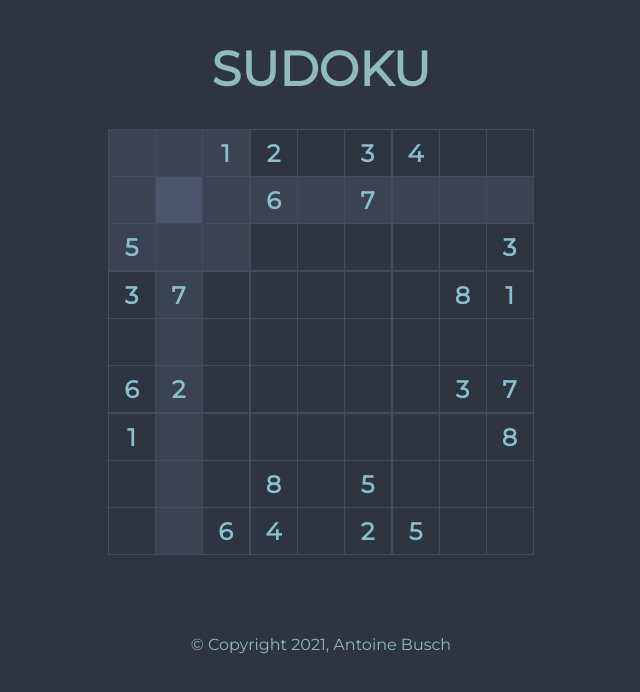
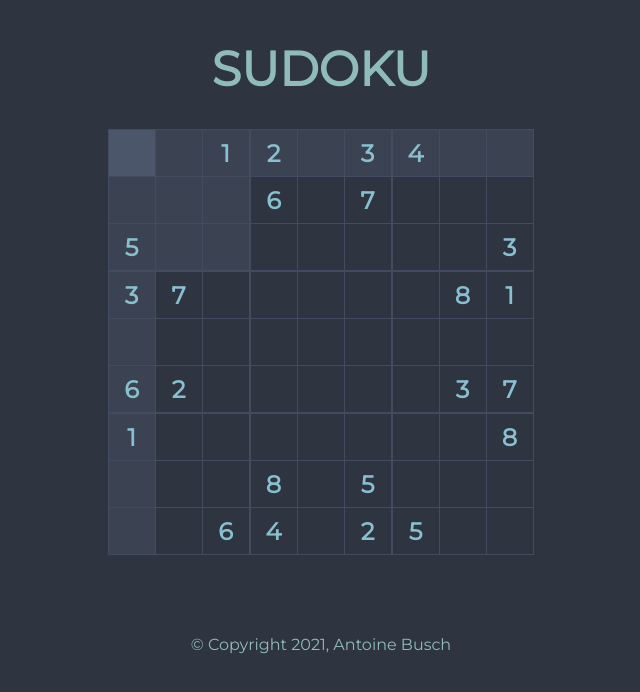
Before and after one commit to abusch/sudoku-react, a React (Create React App) app: page / in a window 1280 px wide. Shown: the top 692 px of the page, without its empty margins (319-959 px from the left). Built offline with nearby package versions, Linux system fonts and the light colour scheme.

Commit message:
Use Redux to manage the selection

```diff
--- a/package.json
+++ b/package.json
@@ -1,13 +1,15 @@
 {
-  "name": "sudoku",
+  "name": "sudoku-react",
   "version": "0.1.0",
   "private": true,
   "dependencies": {
+    "@reduxjs/toolkit": "^1.6.1",
     "@testing-library/jest-dom": "^5.11.4",
     "@testing-library/react": "^11.1.0",
     "@testing-library/user-event": "^12.1.10",
     "react": "^17.0.2",
     "react-dom": "^17.0.2",
+    "react-redux": "^7.2.5",
     "react-scripts": "4.0.3"
   },
   "scripts": {
--- a/src/App.js
+++ b/src/App.js
@@ -1,5 +1,7 @@
+import React, { useState, useEffect } from 'react';
+import { useSelector, useDispatch } from 'react-redux';
+import { moveRight, moveLeft, moveUp, moveDown } from './selectionSlice';
 import './App.css';
-import React, { useState, useEffect } from 'react';
 
 export const Cell = (props) => {
   const classes = ["cell", props.selection];
@@ -91,10 +93,8 @@ const App = () => {
     return { value: v, locked: (v !== 0), pencilMarks: Array(9) };
   });
   const [boardData, setBoardData] = useState(initialData);
-  const [selection, setSelection] = useState({
-    row: 1,
-    column: 1
-  });
+  const selection = useSelector(state => state.selection);
+  const dispatch = useDispatch();
 
   const digitKeyToDigit = (code) => {
     switch (code) {
@@ -120,17 +120,13 @@ const App = () => {
       // console.log("current selected: " + x + ", " + y);
 
       if (event.key === 'j' || event.key === 'ArrowDown') {
-        y = (y === 8) ? 0 : y + 1;
-        setSelection({ column: x, row: y });
+        dispatch(moveDown());
       } else if (event.key === 'k' || event.key === 'ArrowUp') {
-        y = (y === 0) ? 8 : y - 1;
-        setSelection({ column: x, row: y });
+        dispatch(moveUp());
       } else if (event.key === 'h' || event.key === 'ArrowLeft') {
-        x = (x === 0) ? 8 : x - 1;
-        setSelection({ column: x, row: y });
+        dispatch(moveLeft());
       } else if (event.key === 'l' || event.key === 'ArrowRight') {
-        x = (x === 8) ? 0 : x + 1;
-        setSelection({ column: x, row: y });
+        dispatch(moveRight());
       } else if (digitKeyToDigit(event.code)) {
         setBoardData((prevState) => {
           const data = prevState.slice();
@@ -175,7 +171,7 @@ const App = () => {
     return () => {
       window.removeEventListener('keydown', handleKeyDown);
     };
-  }, [boardData, selection]);
+  }, [boardData, dispatch, selection]);
 
 
   return (
--- a/src/index.js
+++ b/src/index.js
@@ -2,10 +2,14 @@ import React from 'react';
 import ReactDOM from 'react-dom';
 import './index.css';
 import App from './App';
+import store from './store';
+import { Provider } from 'react-redux';
 
 ReactDOM.render(
   <React.StrictMode>
-    <App />
+    <Provider store={store}>
+      <App />
+    </Provider>
   </React.StrictMode>,
   document.getElementById('root')
 );
--- /dev/null
+++ b/src/selectionSlice.js
@@ -0,0 +1,27 @@
+import { createSlice } from '@reduxjs/toolkit';
+
+export const selectionSlice = createSlice({
+  name: 'selection',
+  initialState: {
+    row: 0,
+    column: 0,
+  },
+  reducers: {
+    moveRight: state => {
+      state.column = (state.column === 8) ? 0 : (state.column + 1);
+    },
+    moveLeft: state => {
+      state.column = (state.column === 0) ? 8 : (state.column - 1);
+    },
+    moveUp: state => {
+      state.row = (state.row === 0) ? 8 : (state.row - 1);
+    },
+    moveDown: state => {
+      state.row = (state.row === 8) ? 0 : (state.row + 1);
+    },
+  }
+});
+
+export const { moveRight, moveLeft, moveUp, moveDown } = selectionSlice.actions;
+
+export default selectionSlice.reducer;
--- /dev/null
+++ b/src/store.js
@@ -0,0 +1,8 @@
+import { configureStore} from '@reduxjs/toolkit';
+import selectionReducer from './selectionSlice';
+
+export default configureStore({
+  reducer: {
+    selection: selectionReducer
+  }
+})
```
Also changed, not shown: 1 other file (tests, documents, lock files or other folders).
